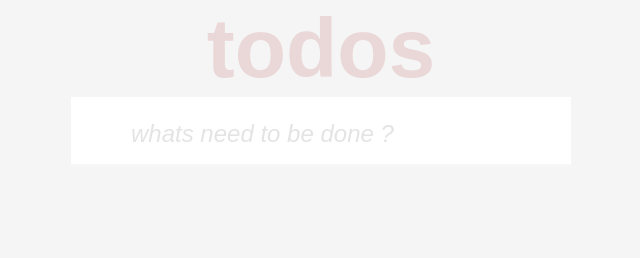
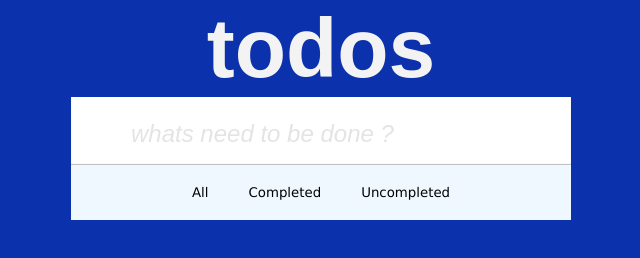
Before and after one commit to ashraf-rahil-shaik/Todo-list, a plain HTML site: page index.html in a window 1280 px wide. Shown: the whole page, without its empty margins (319-959 px from the left). Drawn offline with Linux system fonts and the light colour scheme.

Commit message:
filters are added and also background color is changed

```diff
--- a/index.html
+++ b/index.html
@@ -29,17 +29,17 @@
 
     </form>
     <div class="todo-container">
-      <ul class="todo-list"></ul>
+      <ul class="todo-list" id="somthing"></ul>
     </button>
 
     </div>
 </button>
 <div class="select">
-  <select name="todos" class="filter-todo" hidden="">
-    <option value="all">All</option>
-    <option value="completed">Completed</option>
-    <option value="uncompleted">Uncompleted</option>
-  </select>
+  <div name="todos" class="filter-todo" >
+    <button value="all" class="all">All</button>
+    <button value="completed" class="over">Completed</button>
+    <button value="uncompleted" class="uncompleted">Uncompleted</button>
+  </div>
 </div>
     <script src="/src/index.js"></script>
   </body>
--- a/src/index.js
+++ b/src/index.js
@@ -8,12 +8,31 @@ document.addEventListener("DOMContentLoaded", getTodos);
 todoButton.addEventListener("click", addTodo);
 todoList.addEventListener("click", deleteTodo);
 filterOption.addEventListener("click", filterTodo);
+//filterOption.addEventListener("DOMcontentLoaded", footerDisplay);
+
+
+
+
+function footerDisplay(){
+
+
+  const listNum =localStorage.getItem("todos");
+
+if (listNum.length <=2) {
+return filterOption.style.display = "none";
+ } else {
+
+  return filterOption.style.display="flex";
+ }
+}
+footerDisplay()
 
 
 
 function addTodo(e) {
 
   e.preventDefault();
+
 
   const todoDiv = document.createElement("div");
   todoDiv.classList.add("todo");
@@ -40,6 +59,7 @@ function addTodo(e) {
   todoDiv.appendChild(trashButton);
 
   todoList.appendChild(todoDiv);
+
 }
 
 function deleteTodo(e) {
@@ -83,8 +103,11 @@ function filterTodo(e) {
           todo.style.display = "none";
         }
     }
+
   });
+
 }
+
 
 function saveLocalTodos(todo) {
   let todos;
@@ -106,6 +129,7 @@ function removeLocalTodos(todo) {
   const todoIndex = todo.children[0].innerText;
   todos.splice(todos.indexOf(todoIndex), 1);
   localStorage.setItem("todos", JSON.stringify(todos));
+
 }
 
 function getTodos() {
--- a/src/styles.css
+++ b/src/styles.css
@@ -4,7 +4,7 @@
     box-sizing: border-box;
   }
   body {
-    background-color:#f5f5f5;
+    background-color:#0c31ac;
     display: flex;
     flex-direction: column;
     justify-content: center;
@@ -15,7 +15,7 @@
   header {
     font-size:3em ;
     font-weight:100;
-    color: rgba(175, 47, 47, 0.15);
+    color: rgb(243, 243, 243);
    font-family: sans-serif;
   }
 
@@ -43,8 +43,8 @@
     padding: 16px 16px 16px 60px;
     font-size: 2rem;
     border: none;
-    background: rgba(255, 255, 255);
-    box-shadow: inset 0 -2px 1px rgb(0 0 0 / 3%);
+    background: rgb(255, 255, 255);
+    box-shadow: inset 0 -2px 1px rgba(0, 0, 0, 0.267);
   }
   ::placeholder{
       font-family: inherit;
@@ -73,12 +73,14 @@
     width:575px;
         white-space: pre-line;
         word-break: break-all;
+
         padding: 15px 60px 15px 15px;
         margin-left: 45px;
         display: block;
         line-height: 1.2;
         transition: color 0.4s;
     margin-top:-16px;
+
   }
 
   .todo {
@@ -99,14 +101,16 @@
   .todo li {
     flex: 1;
    list-style-type:none; ;
-    font-size: 24px;
+    font-size: 27px;
     border-bottom: 1px solid #ededed;
     text-decoration: none;
+
 }
 
 li {
     display: list-item;
     text-align: -webkit-match-parent;
+
 }
 
   .trash-btn,
@@ -124,13 +128,12 @@ background: transparent;
 }
 .trash-btn{
     background:transparent;
-    color:rgba(177, 11, 11, 0.829);
-    display:none;
+    color:rgba(255, 0, 0, 0.829);
+
     font-weight: 800;
+
 }
-li:hover +.trash-btn{
-    display:block;
-}
+
 
   .todo-item {
     padding: 0rem 0.5rem;
@@ -149,41 +152,28 @@ li:hover +.trash-btn{
 
   .completed {
     text-decoration: line-through;
-    opacity: 0.5;
+    opacity: 0.9;
+    background-color: rgb(179, 178, 178);
+
   }
 
 
-  select {
-    -webkit-appearance: none;
-    -moz-appearance: none;
-    -ms-appearance: none;
-    appearance: none;
-    outline: 0;
-    box-shadow: none;
-    border: 0 !important;
-    background-image: none;
-  }
+ .filter-todo{
+   width:500px;
+   height:55px;
+   background-color: aliceblue;
+   margin: 0;
+   padding-top:-200px ;
+   margin-top: -15px;
+   display: flex;
+   justify-content: center;
+   align-items: center;
+ }
+ .all,.over,.uncompleted{
+   margin:20px;
+   border: none;
+   background-color:aliceblue;
+   cursor: pointer;
 
-
-  .select {
-    margin: 1rem;
-    position: relative;
-    overflow: hidden;
-  }
-  select {
-    color: #ff6f47;
-    font-family: "Poppins", sans-serif;
-    cursor: pointer;
-    width: 12rem;
-  }
-
-  .select::after {
-    content: "\25BC";
-    position: absolute;
-    top: 0;
-    right: 0;
-    padding: 1rem;
-    background: #ff6f47;
-    cursor: pointer;
-    pointer-events: none;
-  }
+   font-family:Verdana, Geneva, Tahoma, sans-serif;
+ }
```
